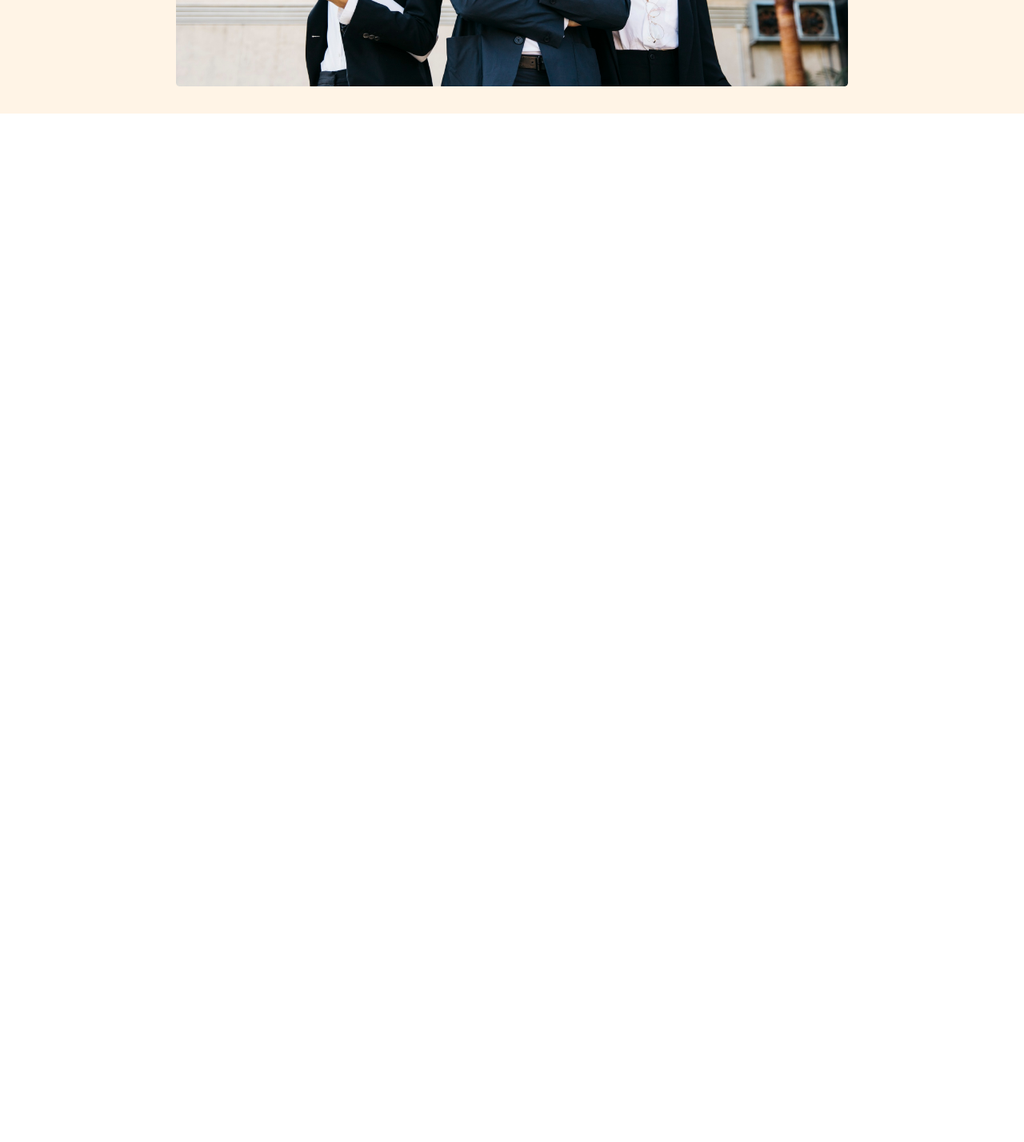
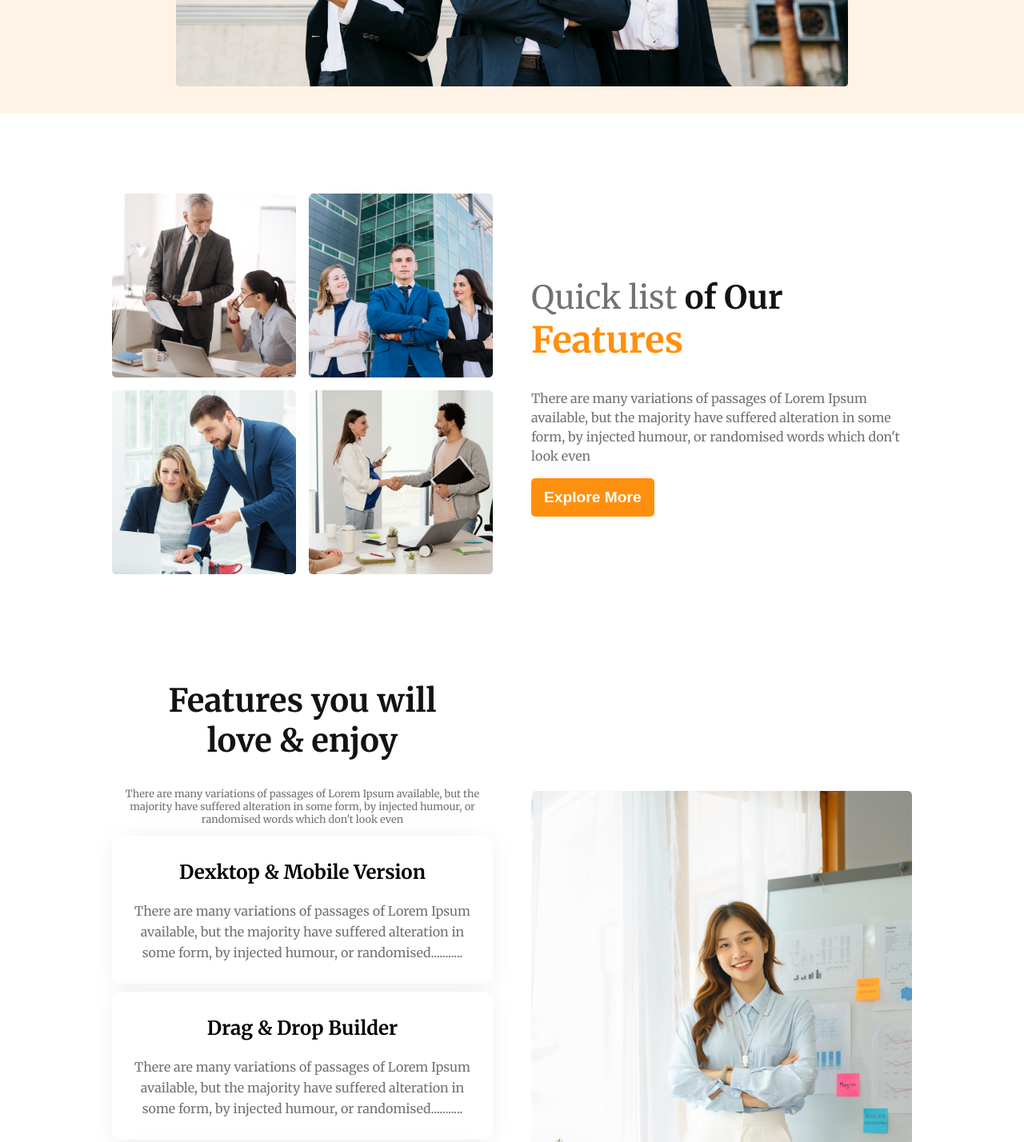
Before and after one commit to MdMehdiHasan9819/g3-architects, a plain HTML site: page styel/index.html in a window 1280 px wide. Shown: the part 832-2260 px from the top of the page at 80% size. Before the commit the page ends 974 px from the top, so only its background shows below. Drawn offline with Linux system fonts and the light colour scheme.

Commit message:
create a quick list tag and feature list tag

```diff
--- a/styel/index.html
+++ b/styel/index.html
@@ -22,7 +22,7 @@
             <h1>Brand New <br>
                 Group of Architects </h1>
                 <p>There are many variations of passages of Lorem Ipsum available, but the majority have suffered alteration in some form, by injected humour, or randomised words which don't look even</p>
-                <button type="button">Explore More</button>
+                <button class="btn" type="button">Explore More</button>
         </div>
         <div class="header-img">
             <img src="../images/banner.png" alt="">
@@ -31,7 +31,53 @@
     </nav>
 </header>
 <main>
+    <!-- Quick list feature section -->
+    <section class="quick-list-section">
+        <div class="quick-list-container">
+            <img src="../images/team1.png" alt="" srcset="">
+            <img src="../images/team2.png" alt="" srcset="">
+            <img src="../images/team3.png" alt="" srcset="">
+            <img src="../images/team4.png" alt="" srcset="">
+        </div>
+        <div class="quick-list-content">
+            <h1>Quick list <span class="our-of">of Our</span> <span class="our-features">Features</span></h1>
+            <p>There are many variations of passages of Lorem Ipsum available, but the majority have suffered alteration in some form, by injected humour, or randomised words which don't look even</p>
+            <button class="btn" type="button">Explore More</button>
+        </div>
+    </section>
 
+    <section class="feature-section">
+        <div class="feature-content">
+            <div class="feature-header-list">
+                <h1>Features you will <br> love & enjoy</h1>
+                <p>There are many variations of passages of Lorem Ipsum available, but the majority have suffered alteration in some form, by injected humour, or randomised words which don't look even</p>
+            </div>
+            <div class="feature-div-content">
+                <h2>Dexktop & Mobile Version</h2>
+                <p>There are many variations of passages of Lorem Ipsum available, but the majority have suffered alteration in some form, by injected humour, or randomised...........</p>
+            </div>
+            <div class="feature-div-content">
+                <h2>Drag & Drop Builder</h2>
+                <p>There are many variations of passages of Lorem Ipsum available, but the majority have suffered alteration in some form, by injected humour, or randomised...........</p>
+            </div>
+            <div class="feature-div-content">
+                <h2>Awesome Modern Design</h2>
+                <p>There are many variations of passages of Lorem Ipsum available, but the majority have suffered alteration in some form, by injected humour, or randomised...........</p>
+            </div>
+            <div class="feature-div-content">
+                <h2>Super Easy to Edit</h2>
+                <p>There are many variations of passages of Lorem Ipsum available, but the majority have suffered alteration in some form, by injected humour, or randomised...........</p>
+            </div>
+
+        </div>
+        <div class="feature-img">
+            <img src="../images/architect.png" alt="" srcset="">
+        </div>
+        <div class="feature-absulute">
+            <h2>10+Year</h2>
+            <p>Experience</p>
+        </div>
+    </section>
 </main>
 <footer>
 
--- a/styel/styel.css
+++ b/styel/styel.css
@@ -5,6 +5,22 @@ body{
     font-family: "Merriweather", serif;
 
 }
+/* share css */
+.btn{
+    padding: 0.8rem 1rem;
+    background-color: #FF900E;
+    border: none;
+    border-radius: 5px;
+    color: white;
+    font-size: 1.2rem;
+    font-weight: 600;
+    word-wrap: break-word;
+    cursor: pointer;
+}
+
+
+
+
 .navbar{
     display: flex;
     justify-content: space-between;
@@ -46,17 +62,7 @@ body{
     font-weight: 700;
     word-wrap: break-word
 }
-.header button{
-    padding: 0.8rem 1rem;
-    background-color: #FF900E;
-    border: none;
-    border-radius: 5px;
-    color: white;
-    font-size: 1.2rem;
-    font-weight: 600;
-    word-wrap: break-word;
-    cursor: pointer;
-}
+
 .header p{
 color: #727272;
 font-size: 0.8rem;
@@ -69,6 +75,116 @@ word-wrap: break-word
     padding-top: 50px;
 }
 
+/* main section css */
+main{
+    max-width: 1000px;
+    margin: 0 auto;
+}
+
+
+
+
+
+
+
+
+
+/* quick list section css */
+.quick-list-section{
+    display: grid;
+    grid-template-columns: repeat(2,1fr);
+    gap: 3rem;
+    align-items: center;
+    padding: 100px 0px;
+}
+.quick-list-container{
+    display: grid;
+    grid-template-columns: repeat(2,1fr);
+    gap: 1rem;
+}
+.quick-list-container>img{
+    width: 100%;
+}
+.quick-list-content>h1{
+    color: #727272;
+    font-size: 2.5rem;
+    font-weight: 500;
+    word-wrap: break-word;
+}
+.our-of{
+    color: #131313;
+    font-size: 2.5rem;
+    font-weight: 700;
+    word-wrap: break-word;
+}
+.our-features{
+    color: #FF900E;
+    font-size: 45px;
+    font-weight: 700;
+    word-wrap: break-word;
+}
+.quick-list-content>p{
+    color: #727272;
+    font-size: 16px;
+    font-weight: 400;
+    line-height: 1.5rem;
+}
+
+/* feature-section css */
+.feature-section{
+    display: grid;
+    grid-template-columns: repeat(2,1fr);
+    gap: 3rem;
+    align-items: center;
+    text-align: center;
+    padding: 0px 0px;
+}
+.feature-img>img{
+    width: 100%;
+    height: 100%;
+}
+.feature-div-content{
+    background: white;
+     box-shadow: 0px 4px 30px rgba(0, 0, 0, 0.06);
+     border-radius: 12px;
+     padding: 10px 15px;
+     margin: 10px 0px;
+}
+.feature-div-content h1{
+    color: #131313;
+    font-size: 20px;
+    font-weight: 600;
+}
+.feature-div-content p{
+    color: #727272;
+    font-size: 16px;
+    font-weight: 400;
+    line-height: 26px;
+}
+.feature-header-list h1{
+    color: #131313;
+    font-size: 2.5rem;
+    font-weight: 700;
+}
+.feature-header-list p{
+    color: #727272;
+    font-size: 0.8rem;
+    font-weight: 400;
+}
+.feature-absulute{
+    background-color: #FF900E;
+    padding: 25px 45px;
+    position: absolute;
+    bottom: 100px;
+    right: 330px;
+}
+.feature-section{
+    position: relative;
+}
+
+
+
+
 
 
 /* Small device media query */
@@ -79,6 +195,34 @@ word-wrap: break-word
     .navbar{
         flex-direction: column;
     }
+    /* quick list css */
+    .quick-list-section{
+        display: grid;
+        grid-template-columns: repeat(1,1fr);
+        align-items: center;
+        padding: 50px 30px;
+        }
+    .quick-list-content{
+        text-align: center;
+    }
+    /* Features section media query */
+    .feature-section{
+        grid-template-columns: repeat(1,1fr);
+        gap: 3rem;
+        align-items: center;
+        text-align: center;
+        padding: 0px 0px;
+    }
+    .feature-absulute{
+        background-color: #FF900E;
+        padding: 25px 45px;
+        position: absolute;
+        bottom: 20px;
+        right: 110px;
+    }
+    .feature-header-list{
+        padding: 20px 20px;
+    }
 }
 /* tablet or medium devices media query */
 @media screen and (min-width:576px) and (max-width:960px) {
@@ -88,4 +232,15 @@ word-wrap: break-word
     .navbar{
         flex-direction: column;
     }
+    /* quick list section media query */
+    .quick-list-section{
+        display: grid;
+        grid-template-columns: repeat(1,1fr);
+        align-items: center;
+        padding: 50px 30px;
+        }
+    .quick-list-content{
+        text-align: center;
+    }
+    /* Features section media query */
 }
```
